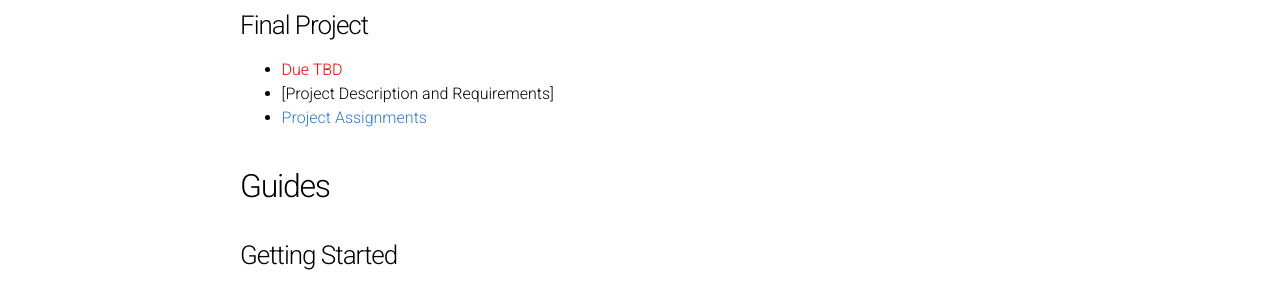
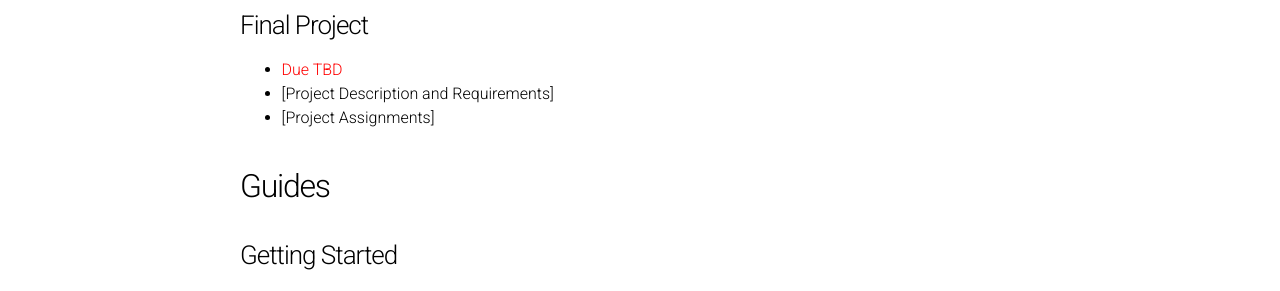
Before and after one commit to UPennCBE544/2023.github.io, a Jekyll site: the page built from Index.md, in a window 1280 px wide. Shown: the part 563-854 px from the top of the page. Built offline with Jekyll 4.4.1, drawn with Linux system fonts in a browser that asks for light colours; part of the change alters nothing that is shown.

```diff
--- a/Index.md
+++ b/Index.md
@@ -17,7 +17,7 @@ We will be using the [Atomic Simulation Environment (ASE)](https://wiki.fysik.dt
 ### Final Project ###
 * <font color="red">Due TBD</font>
 * [Project Description and Requirements]
-* [Project Assignments](Project_Assignments/)
+* [Project Assignments]
 
 
 ## Guides ##
```
